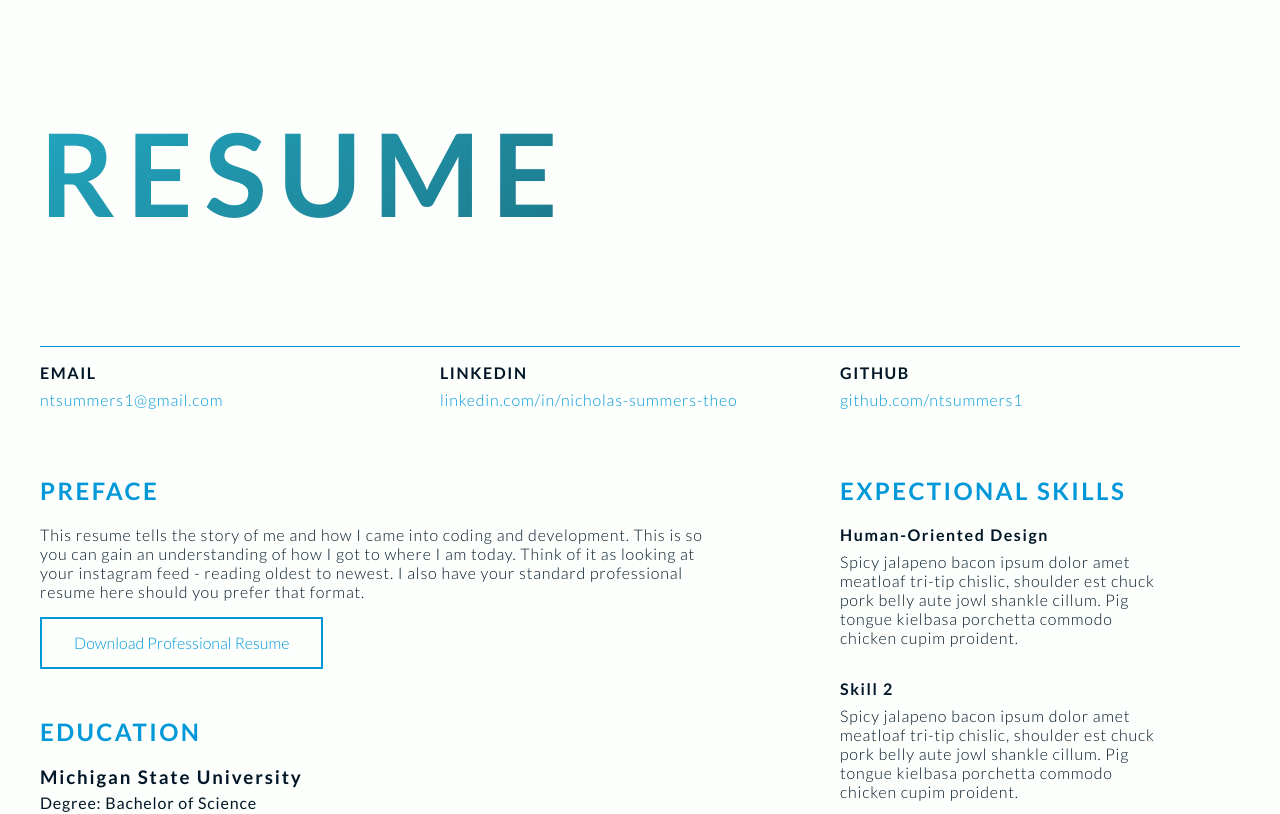
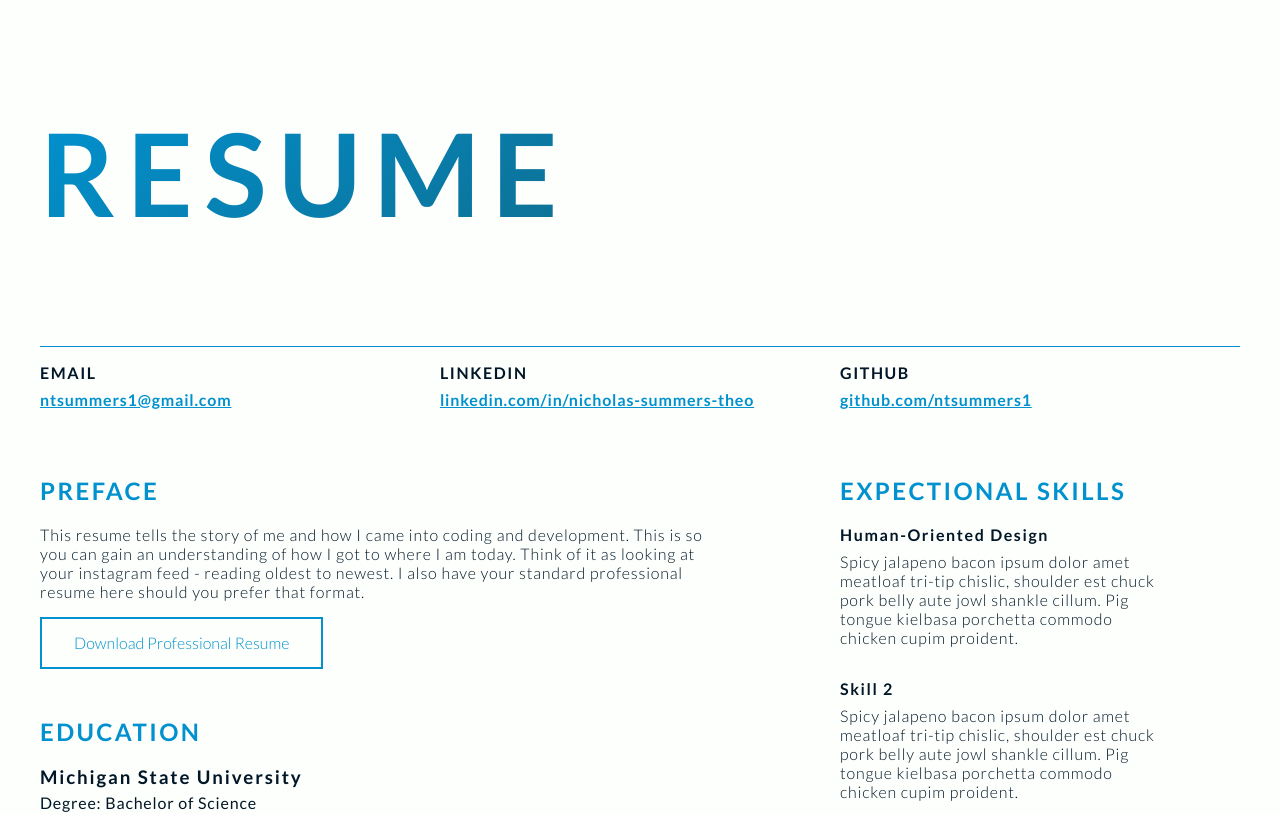
Before and after one commit to ntsummers1/portfolio-2022, a Next.js app: page /resume in a window 1280 px wide. Shown: the top 814 px of the page. Built offline with nearby package versions, Linux system fonts and the light colour scheme.

Commit message:
Touchup links

```diff
--- a/styles/Resume.module.scss
+++ b/styles/Resume.module.scss
@@ -37,9 +37,6 @@
 
   a {
     color: variables.$primary-color;
-    &:hover {
-      text-decoration: underline;
-    }
   }
 
   button {
@@ -104,6 +101,7 @@
 
     a {
       margin: 0;
+      font-weight: bold;
       letter-spacing: .05em;
     }
   }
--- a/styles/StickyView.module.scss
+++ b/styles/StickyView.module.scss
@@ -215,6 +215,7 @@
     flex-direction: column;
     justify-content: flex-end;
     position: relative;
+    text-decoration: none;
     &:after {
       content: "";
       display: block;
--- a/styles/_variables.scss
+++ b/styles/_variables.scss
@@ -8,13 +8,13 @@
 // $h1-gradient-left-color:#e71d36;
 // $h1-gradient-right-color: #ff9f1c;
 
-$primary-color: #0098D9;
+$primary-color: #0191CF;
 
 $background-color: #fdfffc;
 
 $regular-text-color: #011627;
 
-$h1-gradient-left-color: #22A5BE;
+$h1-gradient-left-color: #0191CF;
 $h1-gradient-right-color: #19525D;
 
 // // Dark Scheme
--- a/styles/globals.scss
+++ b/styles/globals.scss
@@ -42,7 +42,10 @@ h5 {
 
 a {
   color: inherit;
-  text-decoration: none;
+  text-decoration: underline;
+  &:hover {
+    text-decoration: none;
+  }
 }
 
 p {
```
